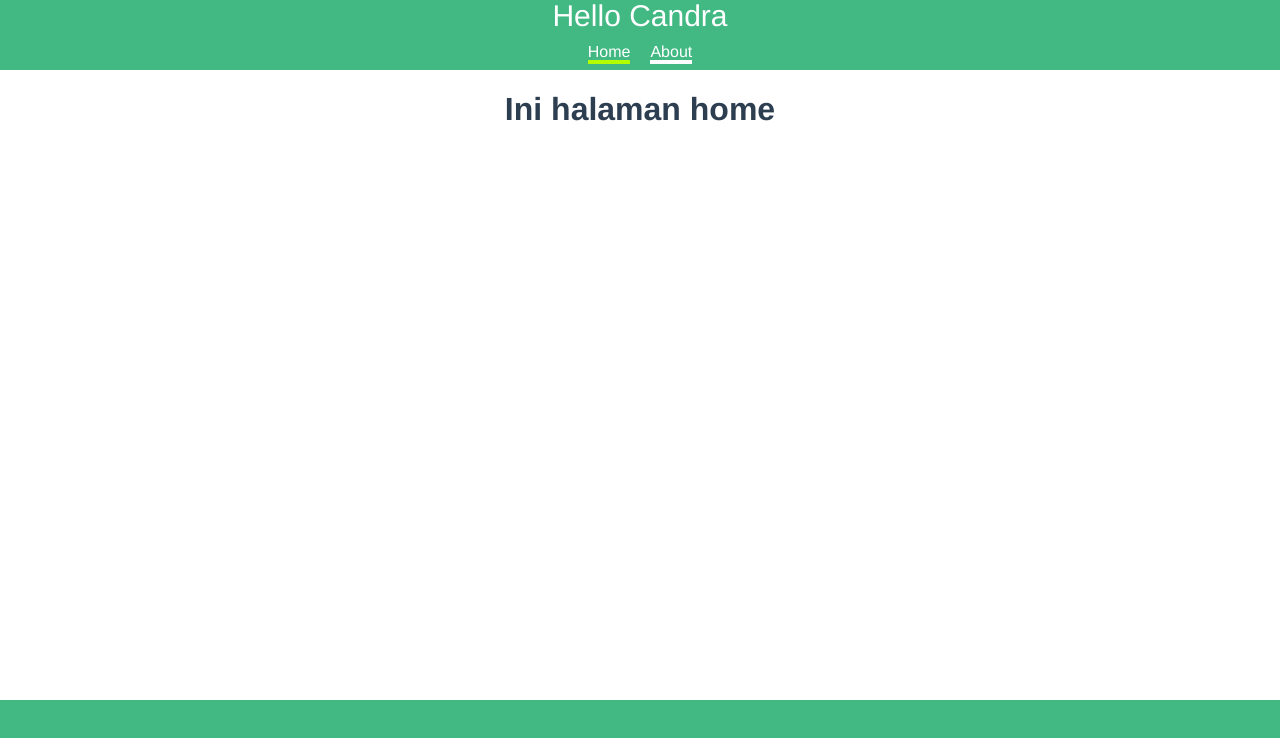
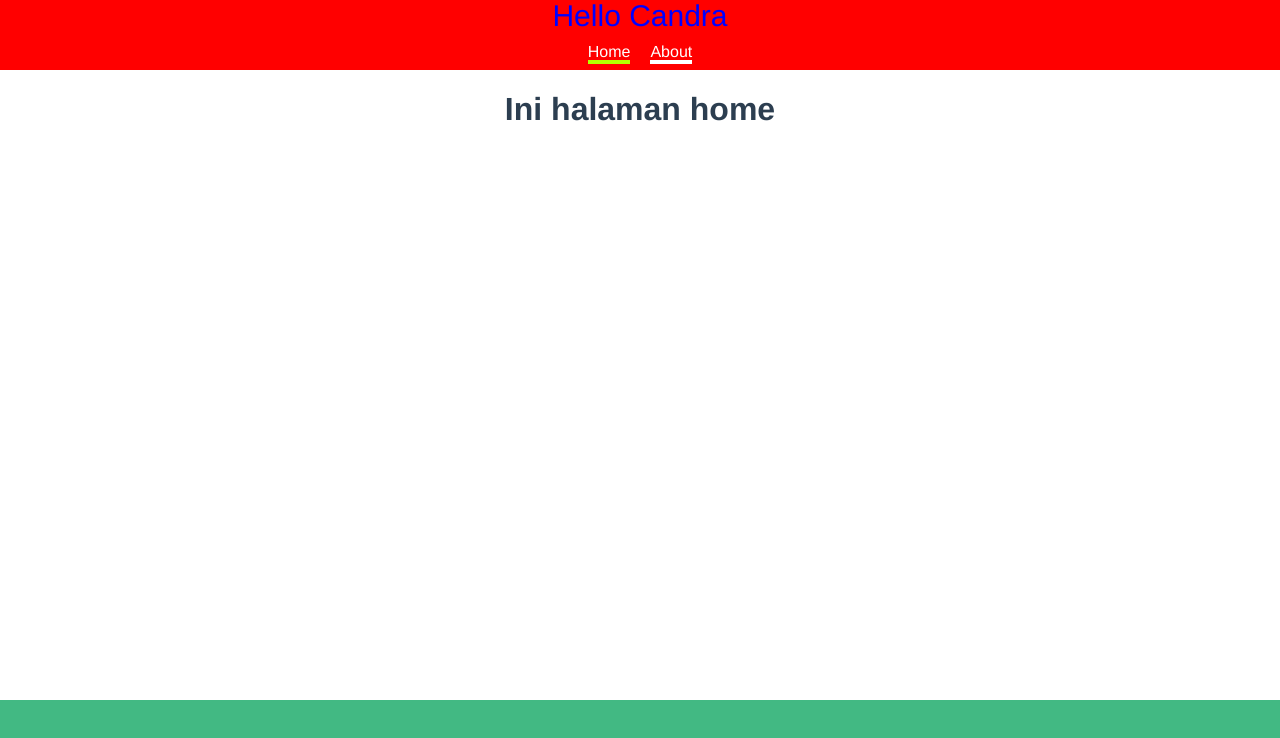
Before and after one commit to Chandra-Kurnia/sample-vue3, a Vue app: page / in a window 1280 px wide. In both pictures the pointer is over the element 640 px from the left and 35 px from the top of the page. Shown: the top 738 px of the page. Built offline with nearby package versions, Linux system fonts and the light colour scheme.

Commit message:
nesting pseudo elemen

```diff
--- a/src/components/Navbar.vue
+++ b/src/components/Navbar.vue
@@ -7,12 +7,12 @@
 
 <script>
 export default {
-    name: 'Navbar'
-}
+  name: 'Navbar',
+};
 </script>
 
 <style lang="scss" scoped>
-.NavbarWrapper{
+.NavbarWrapper {
   width: 100%;
   height: 70px;
   background-color: $vue-color;
@@ -21,7 +21,14 @@ export default {
   align-items: center;
   flex-direction: column;
 
+  &:hover{
+      background-color: $primary-color;
       span{
+          color: blue;
+      }
+  }
+
+  span {
     display: block;
     font-size: 30px;
 
@@ -29,5 +36,4 @@ span{
     color: map-get($alert, 'primary');
   }
 }
-
 </style>
--- a/src/scss/_variables.scss
+++ b/src/scss/_variables.scss
@@ -1,4 +1,5 @@
 $vue-color: #42b983;
+$primary-color: red;
 
 // example map variable
 $alert: (
```
Lines whose indentation alone changed are shown as unchanged.
